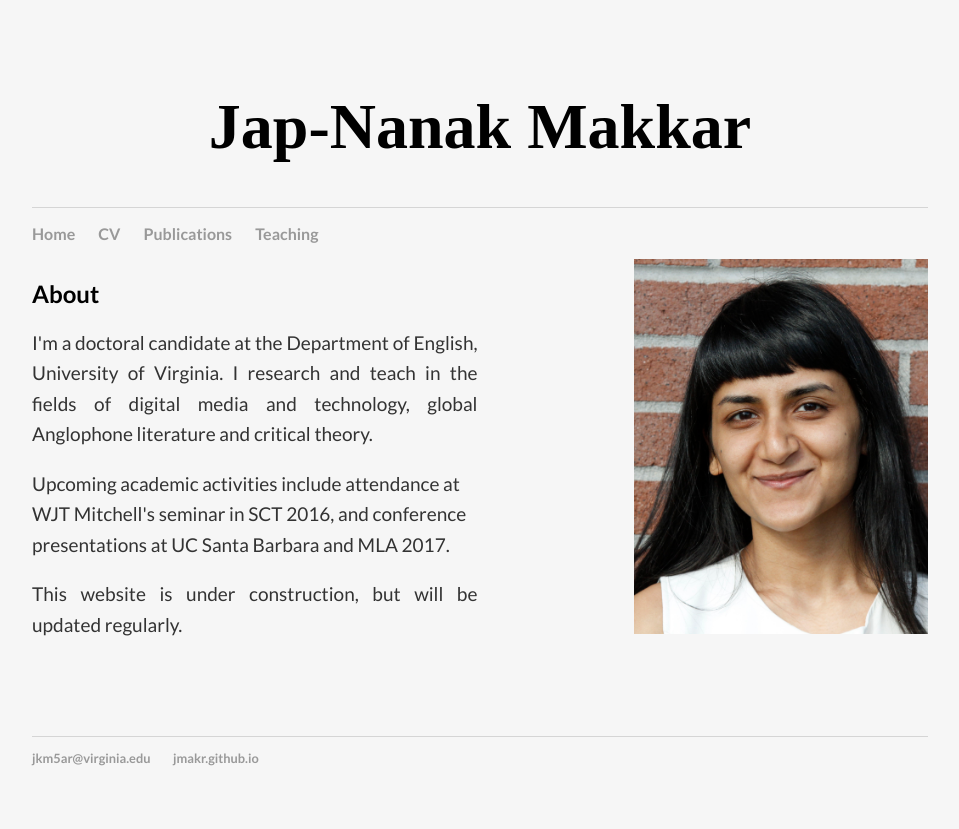
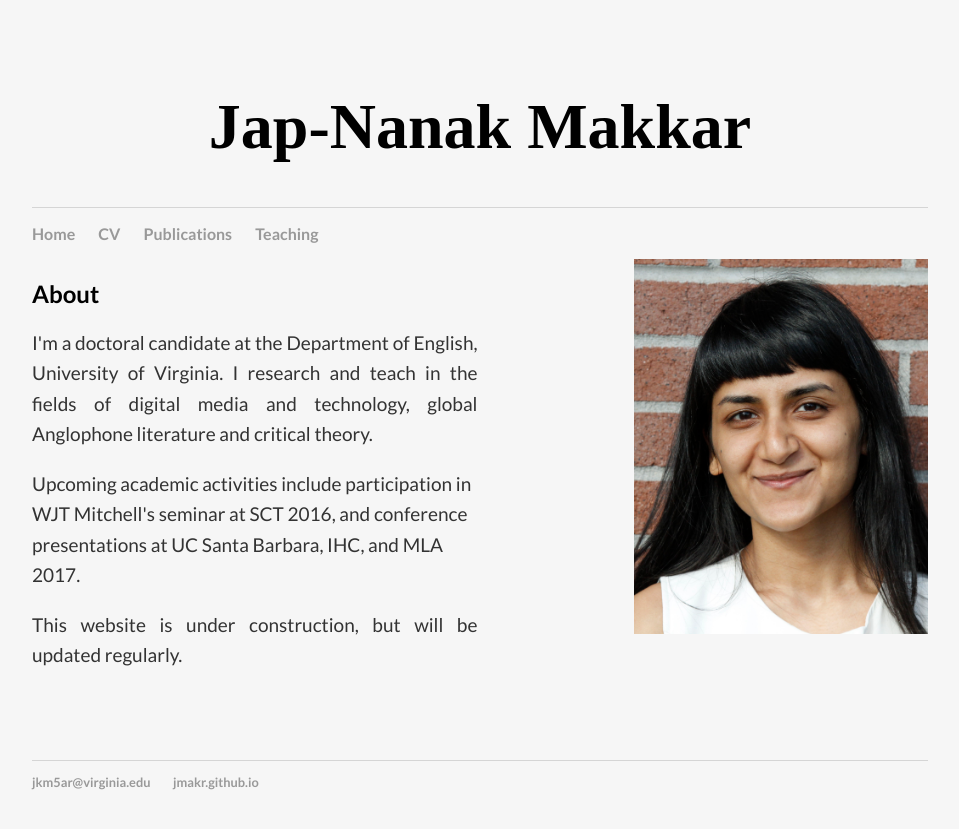
Before and after one commit to jmakr/jmakr.github.io, a Jekyll site: the page built from index.html, in a window 1280 px wide. Shown: the top 829 px of the page, without its empty margins (160-1119 px from the left). Built offline with Jekyll 4.4.1, drawn with Linux system fonts in a browser that asks for light colours.

Commit message:
Update index.html

```diff
--- a/index.html
+++ b/index.html
@@ -10,7 +10,7 @@
 	<h2>About</h2>
 	<p align="justify">I'm a doctoral candidate at the Department of English, University of Virginia.
 	I research and teach in the fields of digital media and technology, global Anglophone literature and critical theory. </p>
-	<p align="jutify">Upcoming academic activities include attendance at WJT Mitchell's seminar in SCT 2016, and conference presentations at UC Santa Barbara and MLA 2017. </p>
+	<p align="jutify">Upcoming academic activities include participation in WJT Mitchell's seminar at SCT 2016, and conference presentations at UC Santa Barbara, IHC, and MLA 2017. </p>
 
 	<p align="justify">This website is under construction, but will be updated regularly.</p>
 
```
